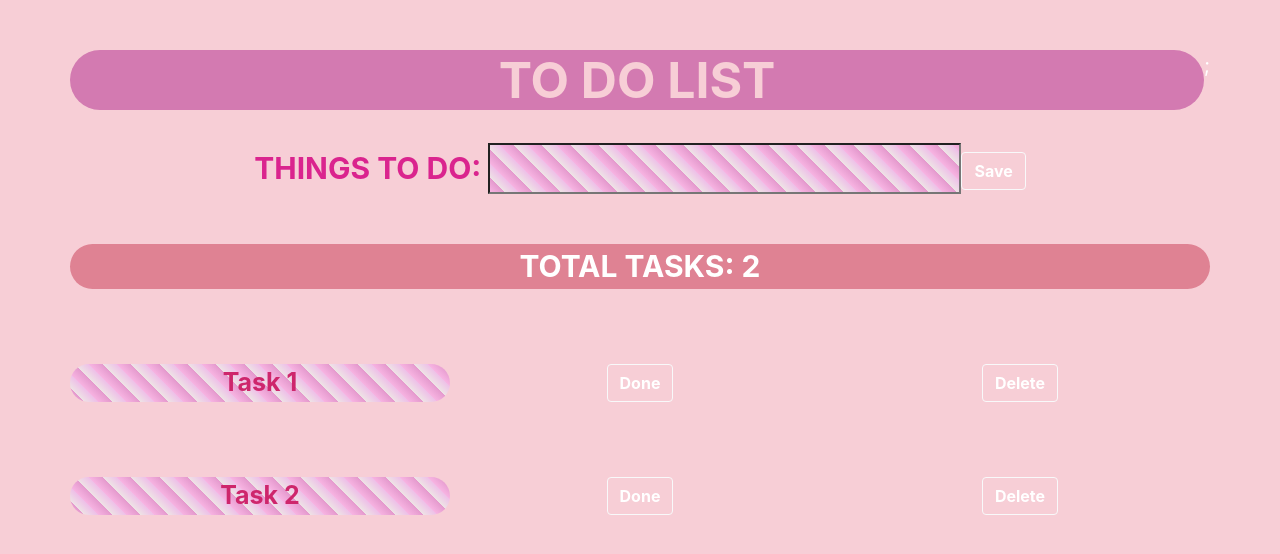
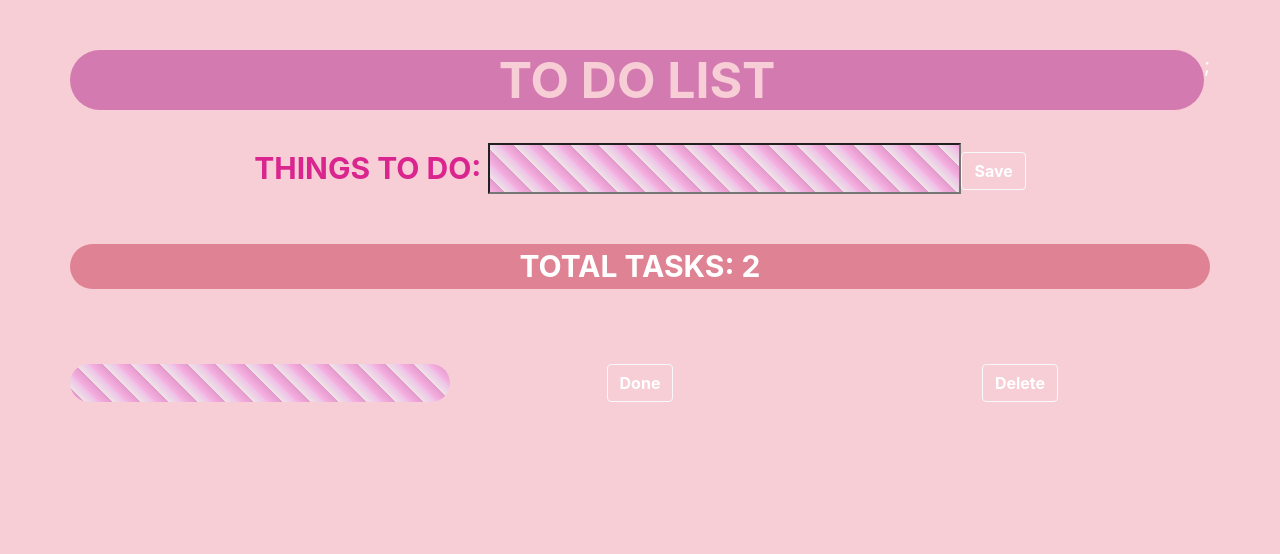
Before and after one commit to gemsterina/todo-app-frontend, a React app: page / in a window 1280 px wide. Shown: the top 554 px of the page. Built offline with nearby package versions, Linux system fonts and the light colour scheme.

Commit message:
updated to end webinar 1, but no tasks appearing yet

```diff
--- a/src/App.js
+++ b/src/App.js
@@ -3,6 +3,7 @@ import Header from './components/Header';
 import TaskEntry from './components/TaskEntry';
 import TotalCounter from './components/TotalCounter';
 import TaskList from './components/TaskList';
+import Task from './components/Task';
 
 
 
@@ -15,14 +16,27 @@ constructor(props) {
     this.state = {
       tasks: []
     };
+
+    this.addTask=this.addTask.bind(this);
   }
+
+  addTask(task){
+
+    let currentListOfTasks=this.state.tasks;
+    currentListOfTasks.push(task);
+    this.setState({
+        tasks: currentListOfTasks
+    });
+  }
+
 
   render() {
     return (
       <div className="container">
         <Header />
-        <TaskEntry />
+        <TaskEntry onSaveTaskHandler={this.addTask}/>
         <TotalCounter />
+        <Task />
         <TaskList tasks={this.state.tasks} />
       </div>
     );
--- /dev/null
+++ b/src/components/Task.js
@@ -0,0 +1,46 @@
+import React from 'react';
+import '../index.css';
+
+class Task extends React.Component {
+
+    render(){
+        return (
+            <div>
+                <div className="row" style={styles.taskRow}>
+                    <div className="col-sm" id="task">
+                        {this.props.TaskDescription}
+                    </div>
+                    <div className="col-sm">
+                        <button type="button" className="btn btn-light" style={styles.buttonLook}>Done</button>
+                    </div>
+
+                    <div className="col-sm">
+                        <button type="button" className="btn btn-light"style={styles.buttonLook}>Delete</button>
+                    </div>
+                </div>
+
+
+            </div>
+        );
+    }
+
+}
+
+const styles = {
+
+    taskRow: {
+           paddingTop: "50px",
+           paddingBottom: "25px"
+       },
+
+    buttonLook: {
+
+            backgroundColor: "#F7CED6",
+            color: "white",
+            fontWeight: "bold"
+            }
+
+    };
+
+
+export default Task;
--- a/src/components/TaskEntry.js
+++ b/src/components/TaskEntry.js
@@ -18,7 +18,18 @@ this.state = {
 
 // Method activates when save button clicked
     onSaveClicked() {
-        alert(this.state.taskDescription);
+
+        const taskToBeAdded={
+            id: (Math.random()*100),
+            description: this.state.taskDescription,
+            completed: false
+        };
+
+        this.props.onSaveTaskHandler(taskToBeAdded);
+
+        this.setState({
+            taskDescription: ""
+        });
     }
 // Activates when text box is changed
     onTaskTextFieldUpdated(event) {
@@ -30,7 +41,7 @@ this.state = {
     }
 
     render(){
-        return  (
+        return(
             <div className="row">
                 <div className="col-lg">
                        <form style = {styles.formfield}>
@@ -60,4 +71,5 @@ const styles = {
 }
 
 
+
 export default TaskEntry;
--- a/src/components/TaskList.js
+++ b/src/components/TaskList.js
@@ -1,59 +1,22 @@
 import React from 'react';
 import '../index.css';
+import Task from './Task';
 
 class TaskList extends React.Component {
 
     render(){
         return (
             <div>
-                <div className="row" style={styles.taskRow}>
-                    <div className="col-sm" id="task">
-                        Task 1
-                    </div>
-                    <div className="col-sm">
-                        <button type="button" className="btn btn-light" style={styles.buttonLook}>Done</button>
-                    </div>
+                {
+                    this.props.tasks.map((task, i) =>
+                     <Task taskDescription={task.description} key={i} />
 
-                    <div className="col-sm">
-                        <button type="button" className="btn btn-light"style={styles.buttonLook}>Delete</button>
-                    </div>
-                </div>
-
-
-                <div className="row" style={styles.taskRow}>
-                        <div className="col-sm" id="task">
-                            Task 2
-                    </div>
-
-                    <div className="col-sm">
-                        <button  type="button" className="btn btn-light" style={styles.buttonLook}>Done</button>
-                    </div>
-
-                    <div className="col-sm">
-                        <button type="button" className="btn btn-light" style={styles.buttonLook}>Delete</button>
-                    </div>
-                </div>
+                    )
+                }
             </div>
         );
     }
-
 }
 
-const styles = {
 
-    taskRow: {
-           paddingTop: "50px",
-           paddingBottom: "25px"
-       },
-
-    buttonLook: {
-
-            backgroundColor: "#F7CED6",
-            color: "white",
-            fontWeight: "bold"
-            }
-
-    };
-
-
-export default TaskList;
+export default TaskList
```
Lines whose indentation alone changed are shown as unchanged.
